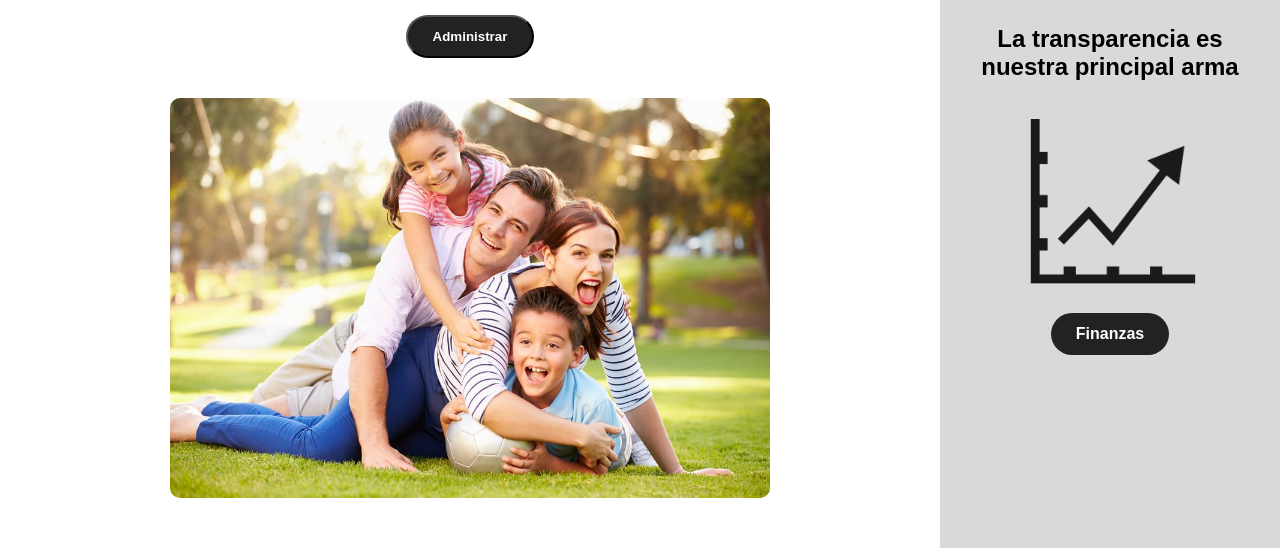
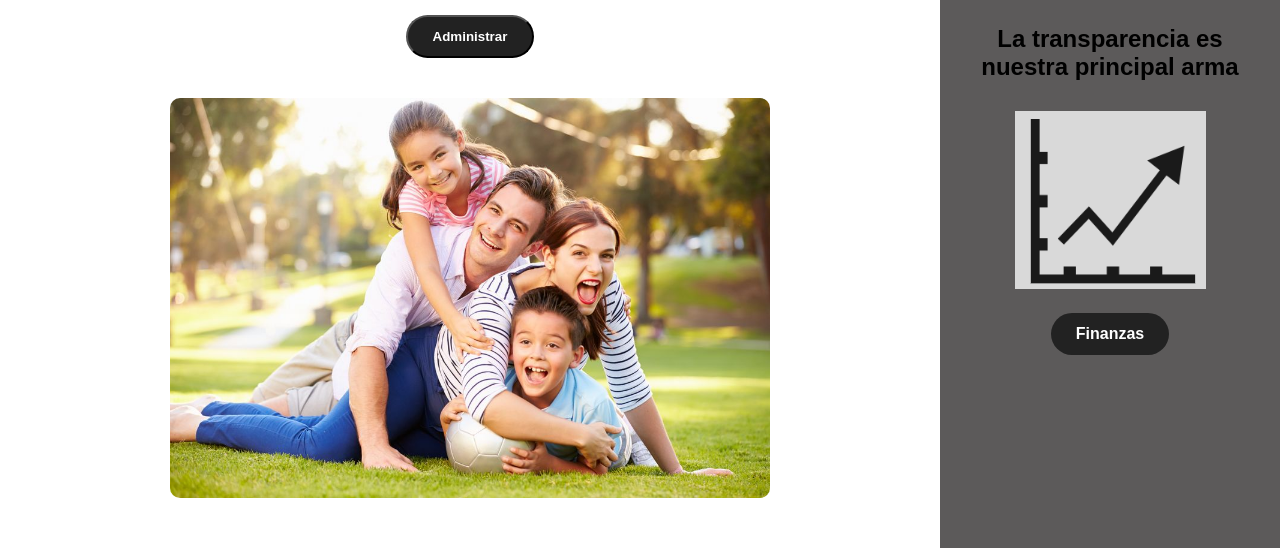
Before and after one commit to Juankos0714/proyecto-gitflow, a plain HTML site: page index.html in a window 1280 px wide. Shown: the part 252-800 px from the top of the page. Drawn offline with Linux system fonts and the light colour scheme.

Commit message:
Cambie el color en la sidebar

```diff
--- a/styles/style.css
+++ b/styles/style.css
@@ -26,7 +26,7 @@ body {
 
 .sidebar {
     flex: 1;
-    background-color: #d9d9d9;
+    background-color:rgb(92, 90, 90);
     padding: 20px;
     display: flex;
     flex-direction: column;
```
